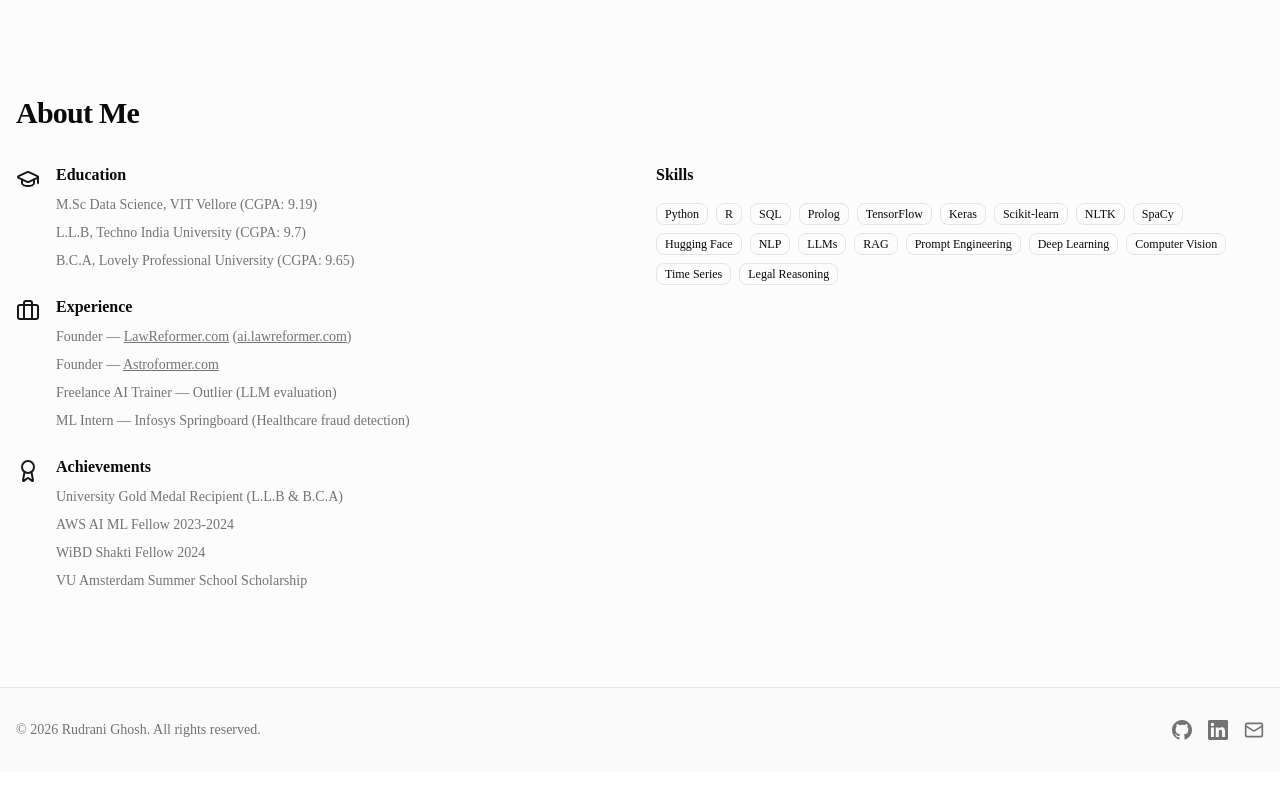
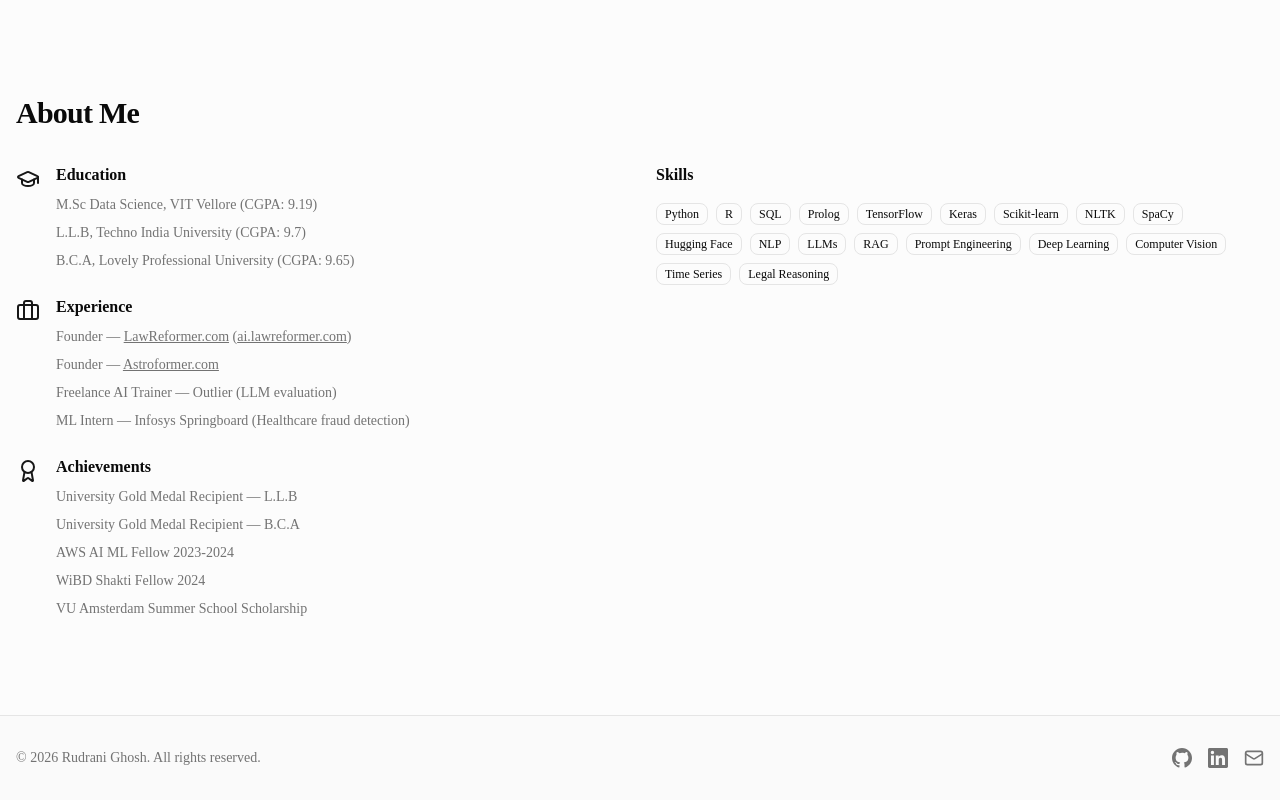
Before and after one commit to RudraniGhosh24/PortfolioProjects, a Next.js app: page / in a window 1280 px wide. Shown: the part 1100-1900 px from the top of the page. Before the commit the page ends 1872 px from the top, so only its background shows below. Built offline with nearby package versions, Linux system fonts and the light colour scheme.

Commit message:
Separate gold medal entries for LLB and BCA

```diff
--- a/app/page.tsx
+++ b/app/page.tsx
@@ -156,7 +156,8 @@ export default function Home() {
                   <div>
                     <h3 className="font-semibold mb-2">Achievements</h3>
                     <ul className="space-y-2 text-sm text-muted-foreground">
-                      <li>University Gold Medal Recipient (L.L.B & B.C.A)</li>
+                      <li>University Gold Medal Recipient — L.L.B</li>
+                      <li>University Gold Medal Recipient — B.C.A</li>
                       <li>AWS AI ML Fellow 2023-2024</li>
                       <li>WiBD Shakti Fellow 2024</li>
                       <li>VU Amsterdam Summer School Scholarship</li>
```
